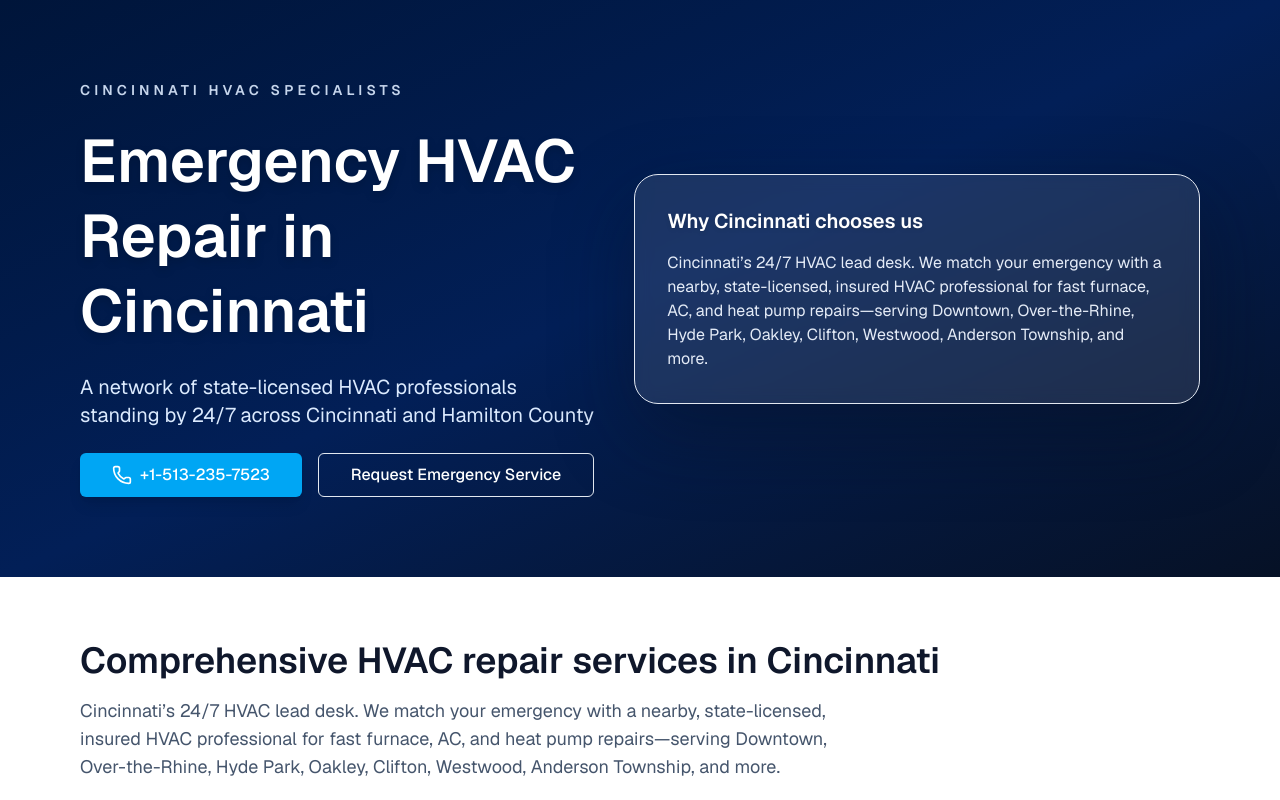
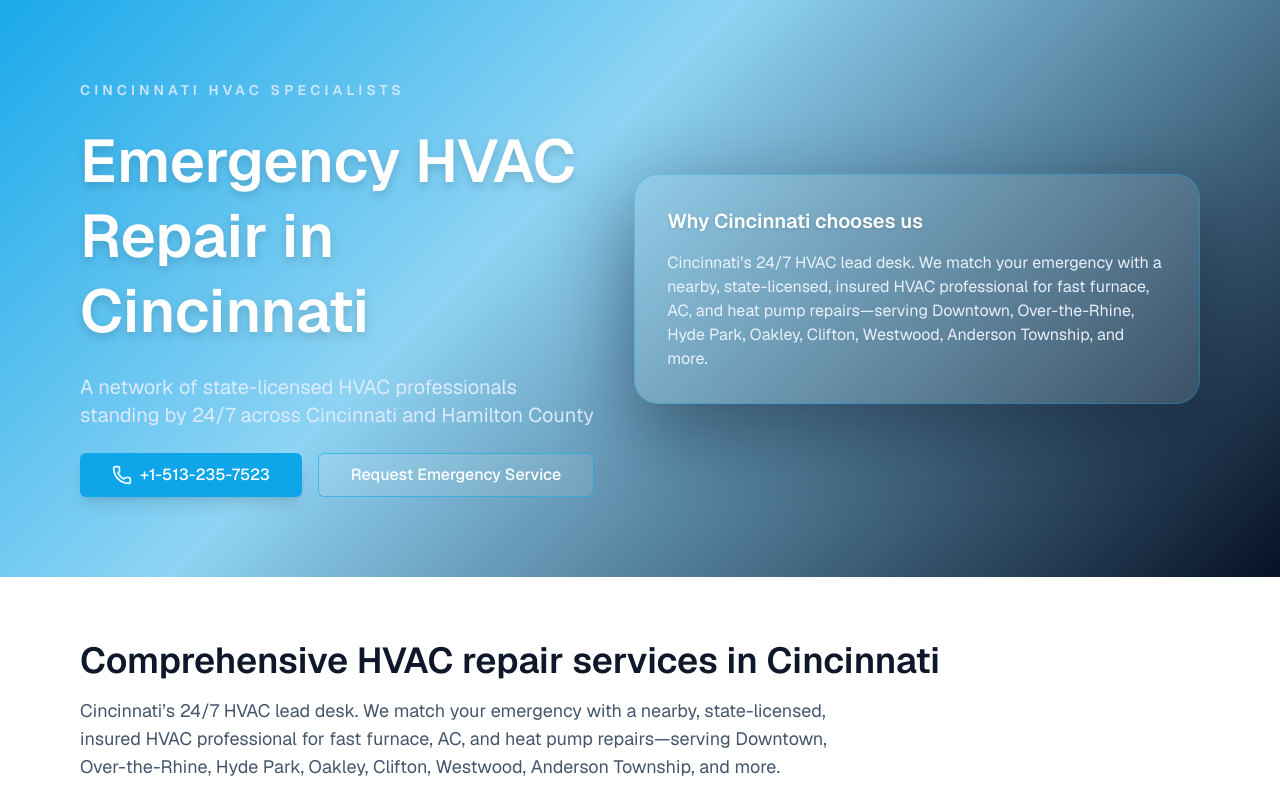
Before and after one commit to deevee3/microsite-platform, a Next.js app: page /hvacrepair-cincinnati-oh.com in a window 1280 px wide. Shown: the top 800 px of the page. Built offline with nearby package versions, Linux system fonts and the light colour scheme.

Commit message:
modified:   src/components/Hero.tsx

```diff
--- a/src/components/Hero.tsx
+++ b/src/components/Hero.tsx
@@ -1,5 +1,6 @@
 import { Phone } from "lucide-react";
 import { Button } from "@/components/ui/button";
+import { hexToRgba } from "@/lib/color";
 import type { Microsite } from "@/lib/types";
 
 interface HeroProps {
@@ -10,9 +11,11 @@ export function Hero({ microsite }: HeroProps) {
   const phoneNumber = microsite.call_tracking_number ?? microsite.primary_phone;
   const formattedDial = phoneNumber?.replace(/[^0-9+]/g, "");
   const secondaryCta = microsite.cta_blocks.find((cta) => cta.style !== "primary");
+  const accent = microsite.accent_color ?? "#0ea5e9";
+  const gradient = `linear-gradient(135deg, ${hexToRgba(accent, 0.95)} 0%, ${hexToRgba(accent, 0.45)} 40%, #061126 100%)`;
 
   return (
-    <section className="bg-gradient-to-br from-[#00153a] via-[#021f57] to-[#061126] text-white">
+    <section className="text-white" style={{ background: gradient }}>
       <div className="mx-auto flex max-w-6xl flex-col gap-10 px-4 py-20 md:flex-row md:items-center">
         <div className="flex-1 space-y-6">
           <p className="text-sm font-semibold uppercase tracking-[0.3em] text-blue-100/90">
@@ -28,7 +31,12 @@ export function Hero({ microsite }: HeroProps) {
           )}
           <div className="flex flex-col gap-4 sm:flex-row">
             {phoneNumber && formattedDial && (
-              <Button asChild size="lg" className="bg-sky-500 text-white shadow-lg hover:bg-sky-400">
+              <Button
+                asChild
+                size="lg"
+                className="text-white shadow-lg transition hover:brightness-110"
+                style={{ backgroundColor: accent }}
+              >
                 <a href={`tel:${formattedDial}`}>
                   <Phone className="mr-2 h-5 w-5" />
                   {phoneNumber}
@@ -36,13 +44,22 @@ export function Hero({ microsite }: HeroProps) {
               </Button>
             )}
             {secondaryCta && (
-              <Button asChild size="lg" variant="outline" className="border-white/80 text-white hover:bg-white/15">
+              <Button
+                asChild
+                size="lg"
+                variant="outline"
+                className="bg-white/10 text-white transition hover:bg-white/20"
+                style={{ borderColor: hexToRgba(accent, 0.6) }}
+              >
                 <a href="#contact-form">{secondaryCta.label}</a>
               </Button>
             )}
           </div>
         </div>
-        <div className="flex-1 rounded-3xl border border-white/15 bg-white/10 p-8 shadow-[0_30px_80px_rgba(6,17,38,0.45)] backdrop-blur">
+        <div
+          className="flex-1 rounded-3xl border bg-white/10 p-8 shadow-[0_30px_80px_rgba(6,17,38,0.45)] backdrop-blur"
+          style={{ borderColor: hexToRgba(accent, 0.35) }}
+        >
           <h2 className="text-xl font-semibold text-white drop-shadow">Why {microsite.city} chooses us</h2>
           <p className="mt-4 text-blue-50/95">{microsite.service_description}</p>
         </div>
```
